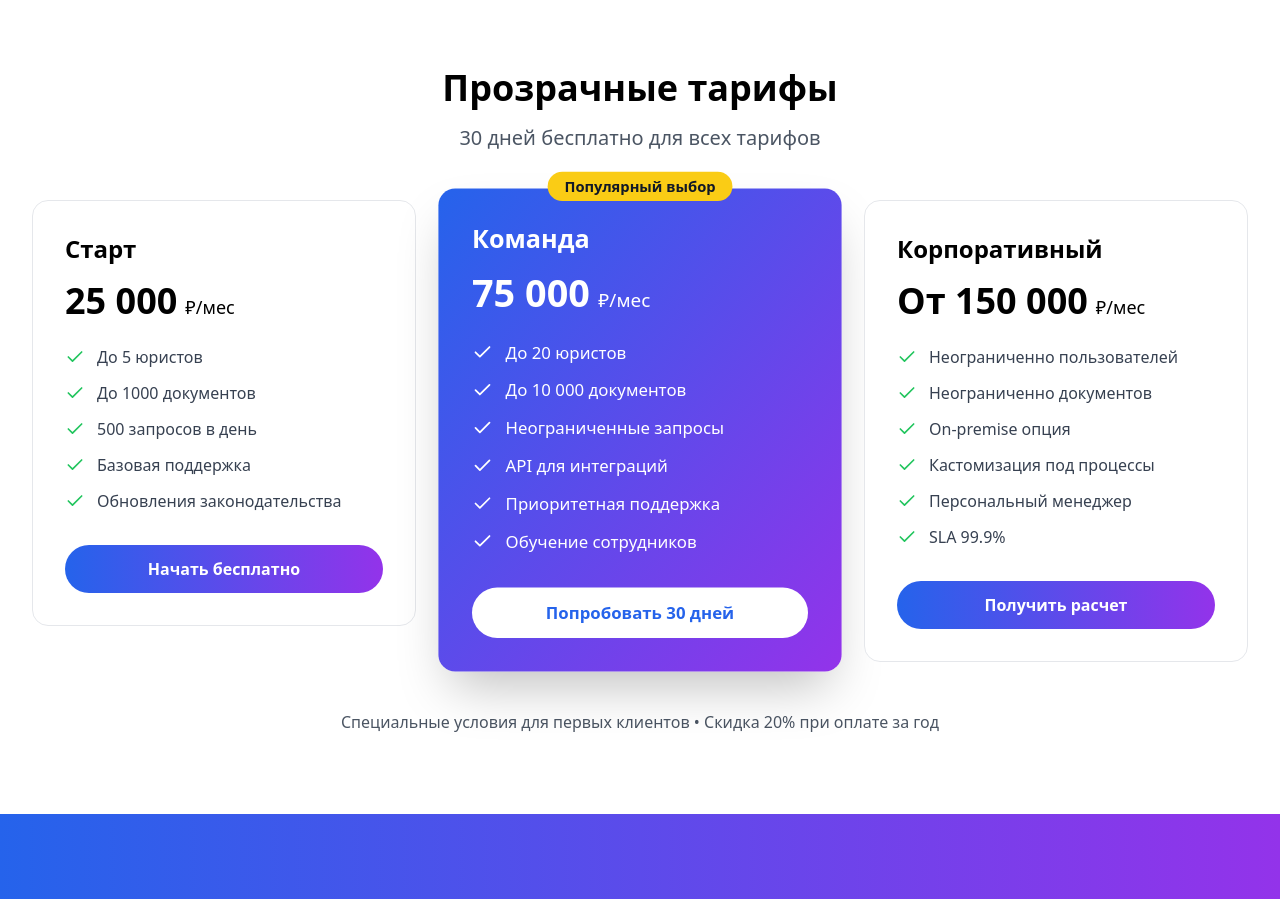
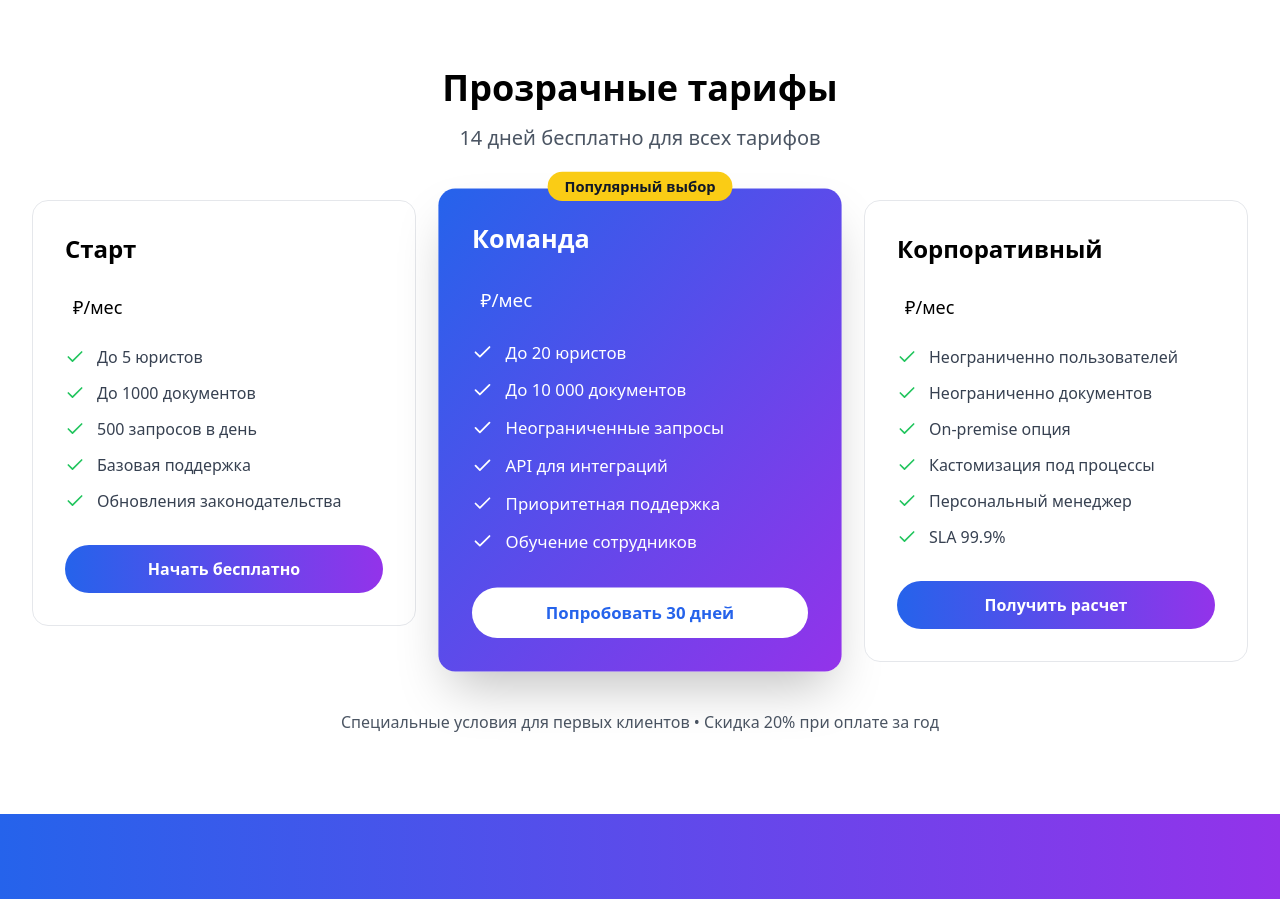
Before and after one commit to talhayme/devplus-site, a React (Create React App) app: page / in a window 1280 px wide. Shown: the part 4080-4979 px from the top of the page. Built offline with nearby package versions, Linux system fonts and the light colour scheme.

Commit message:
Update App.js

```diff
--- a/src/App.js
+++ b/src/App.js
@@ -717,14 +717,14 @@ const demos = {
         <div className="max-w-7xl mx-auto px-4 sm:px-6 lg:px-8">
           <div className="animate-fade-up opacity-0" style={{ animationDelay: '0ms' }}>
             <h2 className="text-4xl font-bold text-center mb-4">Прозрачные тарифы</h2>
-            <p className="text-xl text-gray-600 text-center mb-12">30 дней бесплатно для всех тарифов</p>
+            <p className="text-xl text-gray-600 text-center mb-12">14 дней бесплатно для всех тарифов</p>
           </div>
 
           <div className="grid md:grid-cols-3 gap-8">
             {[
               {
                 name: "Старт",
-                price: "25 000",
+                //price: "25 000",
                 priceNote: "₽/мес",
                 features: [
                   "До 5 юристов",
@@ -738,7 +738,7 @@ const demos = {
               },
               {
                 name: "Команда",
-                price: "75 000",
+                //price: "75 000",
                 priceNote: "₽/мес",
                 features: [
                   "До 20 юристов",
@@ -753,7 +753,7 @@ const demos = {
               },
               {
                 name: "Корпоративный",
-                price: "От 150 000",
+                //price: "От 150 000",
                 priceNote: "₽/мес",
                 features: [
                   "Неограниченно пользователей",
```
